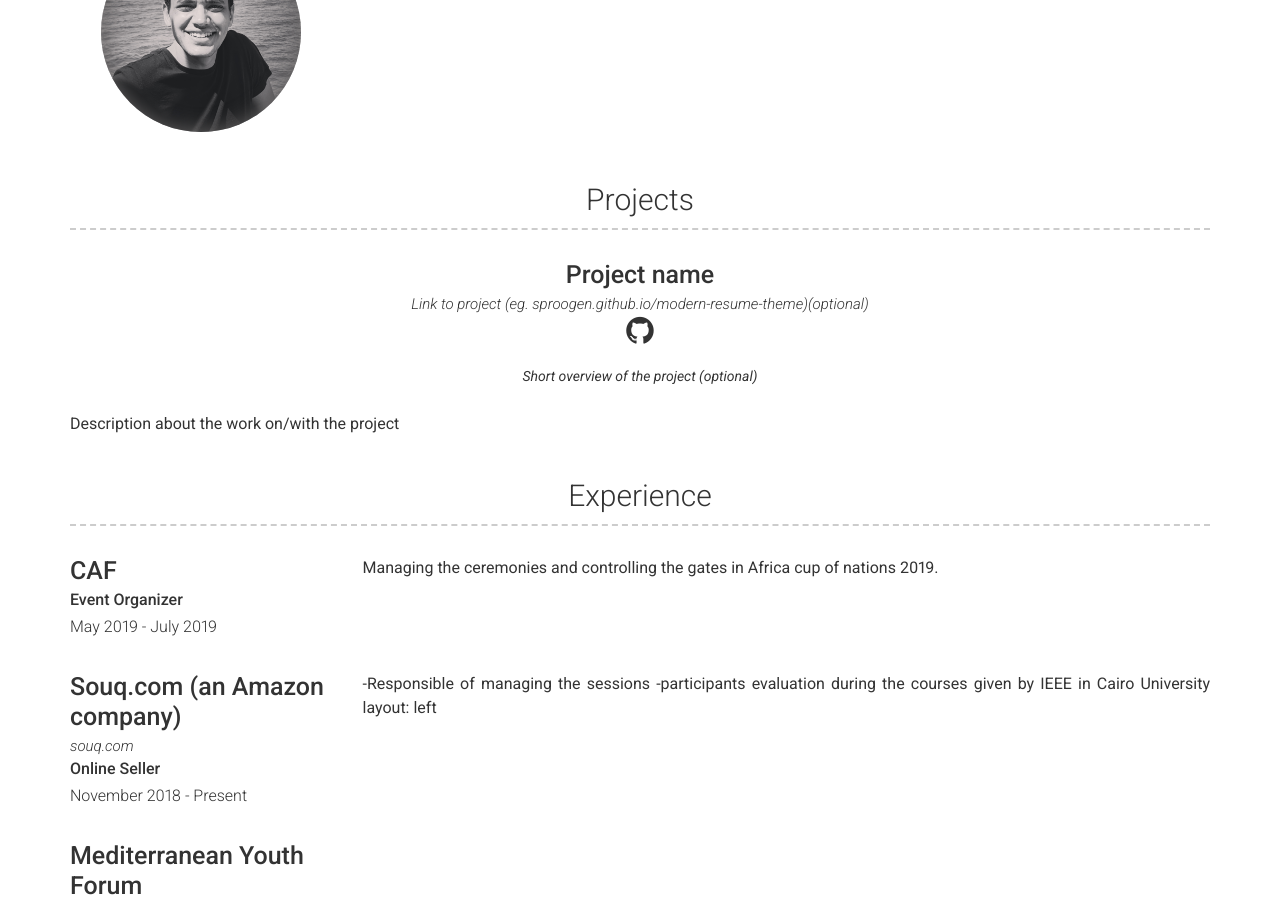
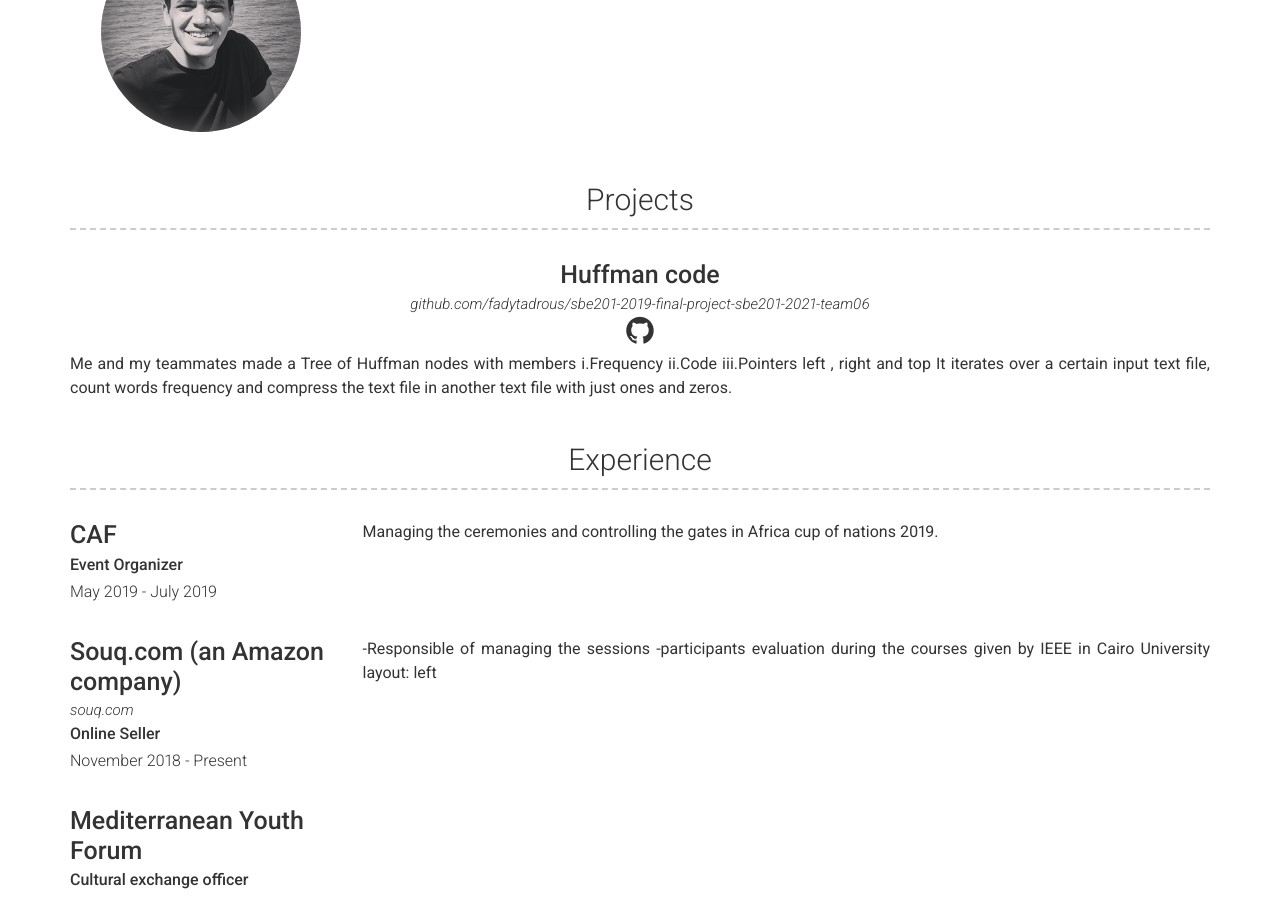
Before and after one commit to fadytadrous/My-CV, a Jekyll site: the page built from index.md, in a window 1280 px wide and 900 px high, scrolled down 370 px. Built offline with Jekyll 4.4.1, drawn with Linux system fonts in a browser that asks for light colours.

Commit message:
Update projects.yml

```diff
--- a/_data/projects.yml
+++ b/_data/projects.yml
@@ -1,9 +1,10 @@
-# Project template
 - layout: top-middle
-  name: Project name
-  link: Link to project (eg. sproogen.github.io/modern-resume-theme)(optional)
-  github: Github page for project (eg. sproogen/modern-resume-theme)(optional)
-  quote: >
-    Short overview of the project (optional)
+  name: Huffman code
+  link: github.com/fadytadrous/sbe201-2019-final-project-sbe201-2021-team06
+  github: fadytadrous
   description: | # this will include new lines to allow paragraphs
-    Description about the work on/with the project
+    Me and my teammates made a Tree of Huffman nodes with members
+    i.Frequency
+    ii.Code
+    iii.Pointers left , right and top
+    It iterates over a certain input text file, count words frequency and compress the text file in another text file with just ones and zeros.
```
